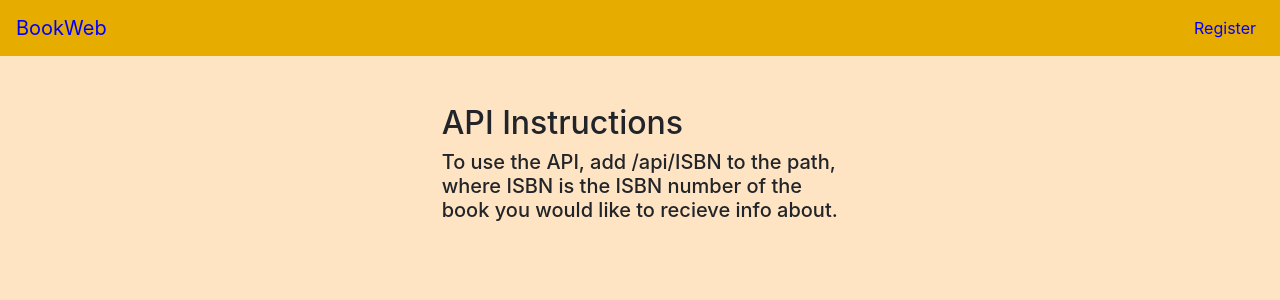
After one commit to DShaulov/CS50-Web-Project1, a Flask app: page /api in a window 1280 px wide. The commit adds this page. Shown: the top 300 px of the page. Run offline with Flask 2, Linux system fonts and the light colour scheme; some libraries are stand-ins or nearby versions.

Commit message:
Fianl Version

```diff
--- a/application.py
+++ b/application.py
@@ -1,6 +1,6 @@
 import os
 
-from flask import Flask, session, render_template, request, redirect
+from flask import Flask, session, render_template, request, redirect, jsonify
 from flask_session import Session
 from sqlalchemy import create_engine
 from sqlalchemy.orm import scoped_session, sessionmaker
@@ -138,3 +138,26 @@ def reviewPost():
 
 
     return render_template("review.html", isbn=isbn)
+
+
+@app.route("/api/<string:isbn>")
+def apiRequest(isbn):
+
+    # Check that book exists
+    bookCheck = db.execute("SELECT * FROM books WHERE isbn = :isbn", {"isbn": isbn}).fetchall()
+    if bookCheck == []:
+        return 404
+    ratings = grRequest(isbn)
+    response = {
+        "title": bookCheck[0][1],
+        "author": bookCheck[0][2],
+        "publication date": bookCheck[0][3],
+        "ISBN number": bookCheck[0][0],
+        "review count": ratings[0],
+        "average score": ratings[1]
+    }
+    return jsonify(response)
+
+@app.route("/api")
+def api():
+    return render_template("api.html")
--- /dev/null
+++ b/templates/api.html
@@ -0,0 +1,14 @@
+{% extends "layout.html" %}
+
+{% block title %}API{% endblock %}
+
+{% block body %}
+<br><br>
+    <div class="col-sm-4 offset-4">
+        <h2>API Instructions</h2>
+        <h5>
+            To use the API, add /api/ISBN to the path,  where ISBN
+            is the ISBN number of the book you would like to recieve info about.
+        </h5>
+    </div>
+{% endblock %}
--- a/templates/layout.html
+++ b/templates/layout.html
@@ -27,6 +27,11 @@
                 {% endif %}
 
                 {% if session != {} %}
+                <ul class="navbar-nav mr-auto">
+                    <li class="nav-item">
+                        <a href="{{ url_for('api') }}" class="nav-link" style="color: blue">API</a>
+                    </li>
+                </ul>
                 <ul class="navbar-nav ml-auto">
                     <li class="nav-item">
                         <a href="{{ url_for('logout') }}" class="nav-link" style="color: blue">Logout</a>
```
Also changed, not shown: README.md, 3 other files.
